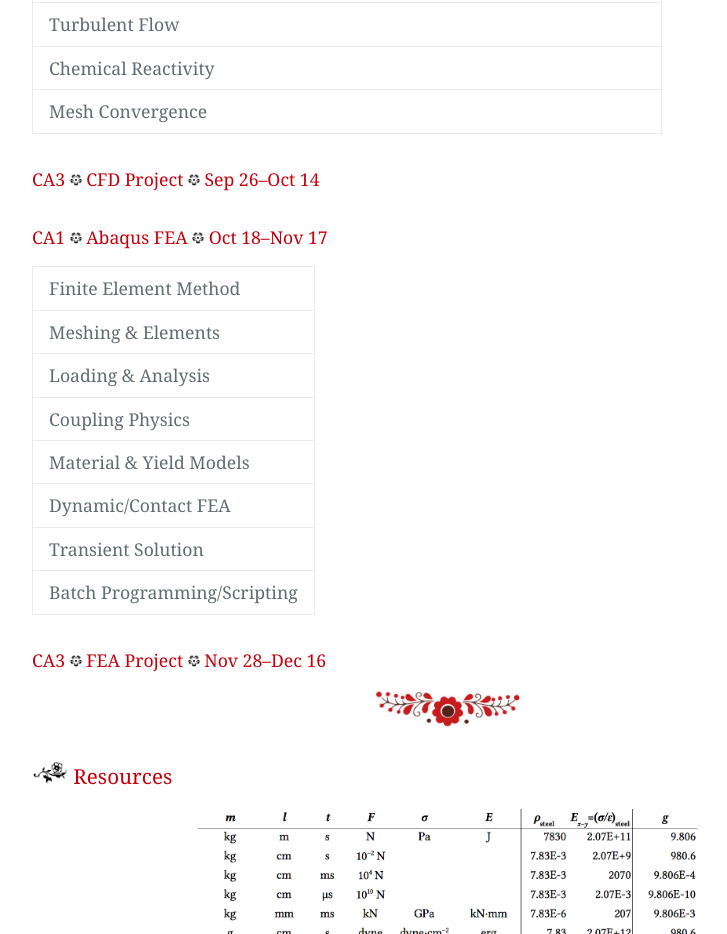
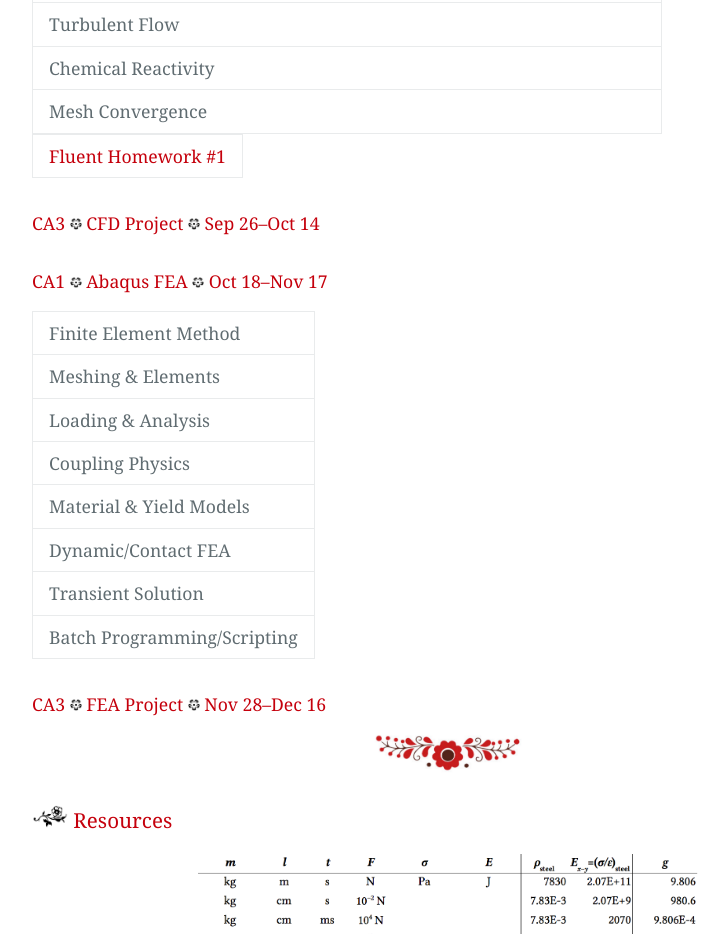
Before and after one commit to davis68/me498cf-fa16, a plain HTML site: page index.html in a window 1280 px wide. Shown: the part 2098-3032 px from the top of the page, without its empty margins (192-919 px from the left). Drawn offline with Linux system fonts and the light colour scheme.

Commit message:
Adding fhw1.

```diff
--- a/index.html
+++ b/index.html
@@ -125,6 +125,15 @@
               </tr>
             </tbody>
           </table>
+          <table cellpadding="4" cellspacing="0" width="100%">
+            <tbody>
+              <tr>
+                <td>
+                <a href="./homework/fhw1.pdf">Fluent Homework #1</a>
+                </td>
+              </tr>
+            </tbody>
+          </table>
       <h4>CA3 <img src="./img/bullet.png" width="12px;"> CFD Project <img src="./img/bullet.png" width="12px;"> Sep 26–Oct 14</h4>
       <h4>CA1 <img src="./img/bullet.png" width="12px;"> Abaqus FEA <img src="./img/bullet.png" width="12px;"> Oct 18–Nov 17</h4>
           <table cellpadding="4" cellspacing="0" width="100%">
```
Also changed, not shown: 1 other file.
